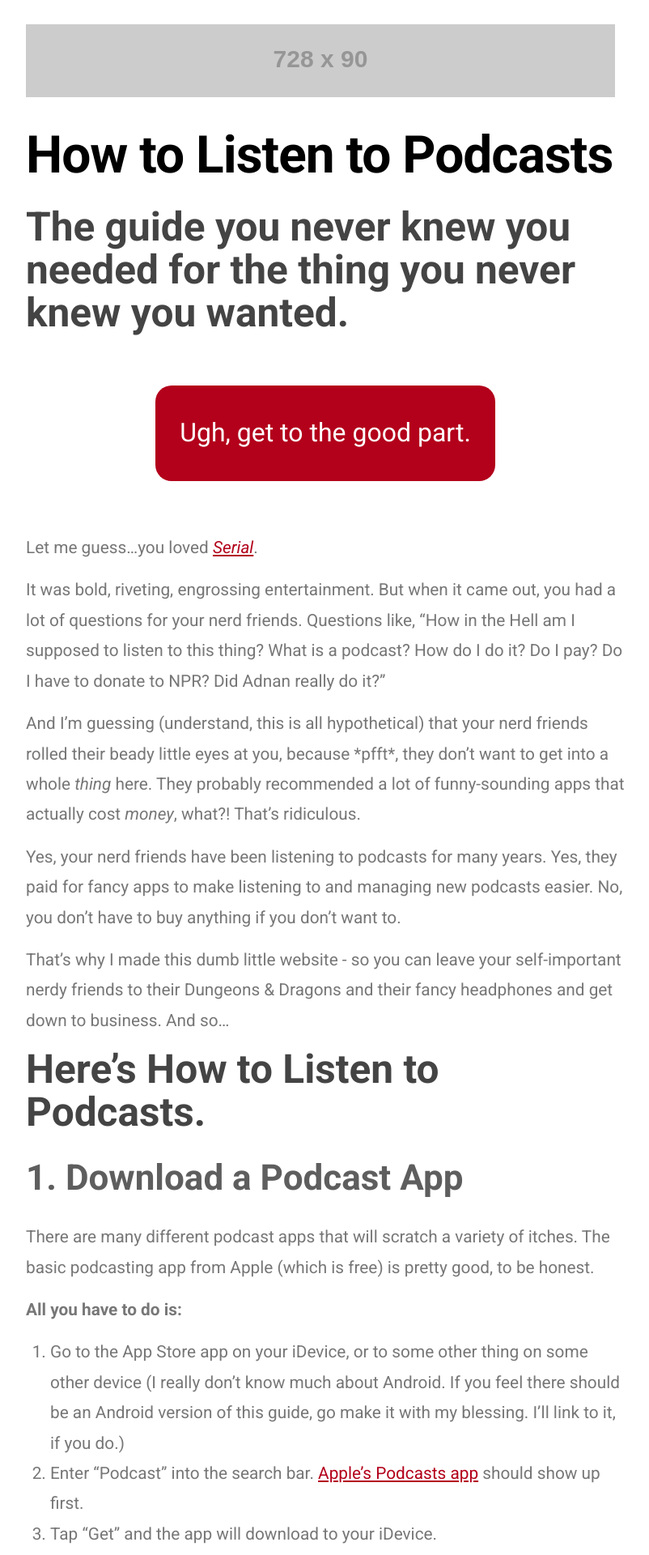
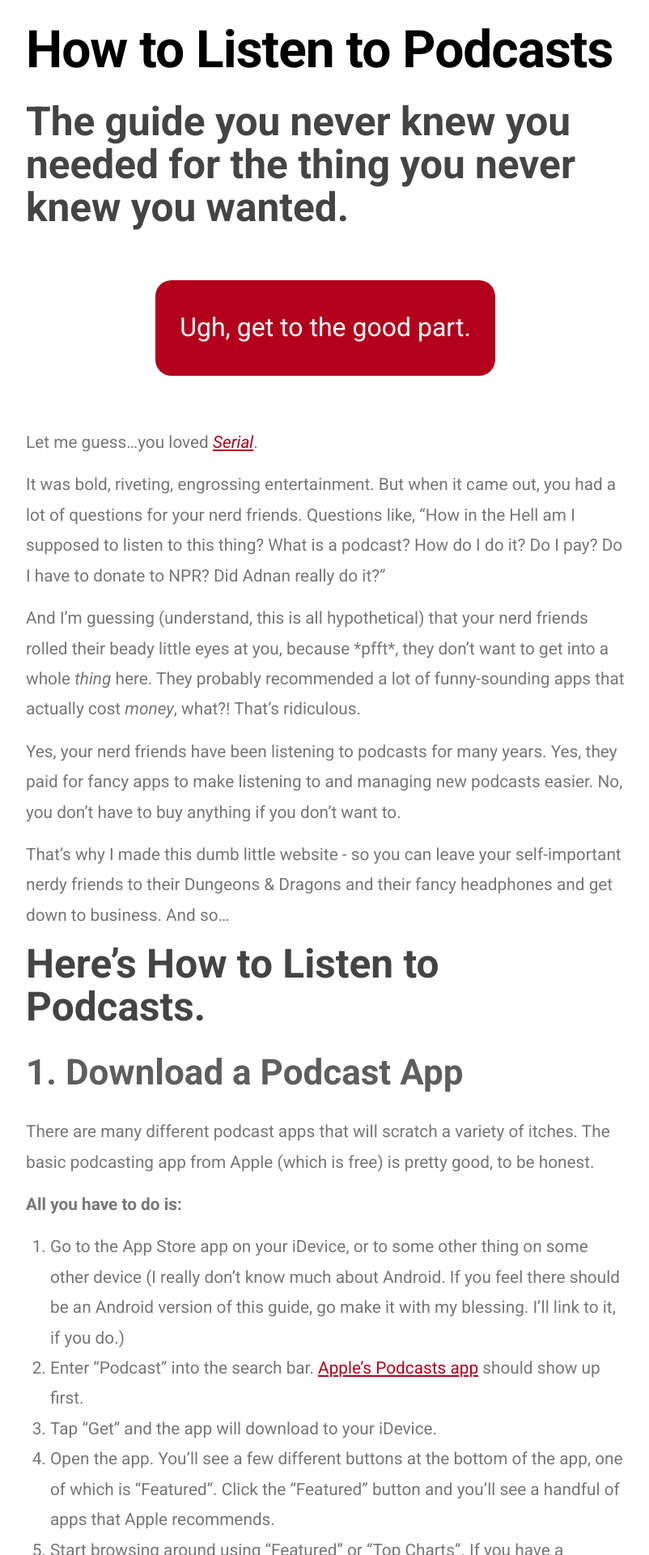
Before and after one commit to jimmymarks/podcastjustice, a Jekyll site: the page built from index.md, in a window 1280 px wide. Shown: the top 1920 px of the page at 81% size, without its empty margins (238-1040 px from the left). Built offline with Jekyll 4.4.1, drawn with Linux system fonts in a browser that asks for light colours.

Commit message:
knocking out ads until up-and-running

```diff
--- a/_includes/footer.html
+++ b/_includes/footer.html
@@ -44,7 +44,7 @@
       </div>
 
       <div class="footer-col  footer-col-3">
-        <a href="#"><img src="http://placehold.it/300x300"></a>
+        <!-- <a href="#"><img src="http://placehold.it/300x250"></a> -->
       </div>
     </div>
 
--- a/_layouts/page.html
+++ b/_layouts/page.html
@@ -4,7 +4,7 @@ layout: default
 <div class="post">
 
   <header class="post-header">
-    <a href="#"><img src="http://placehold.it/728x90"></a>
+    <!-- <a href="#"><img src="http://placehold.it/728x90"></a> -->
     <h1 class="post-title">{{ page.title }}</h1>
   </header>
 
```
Also changed, not shown: 2 other files.
